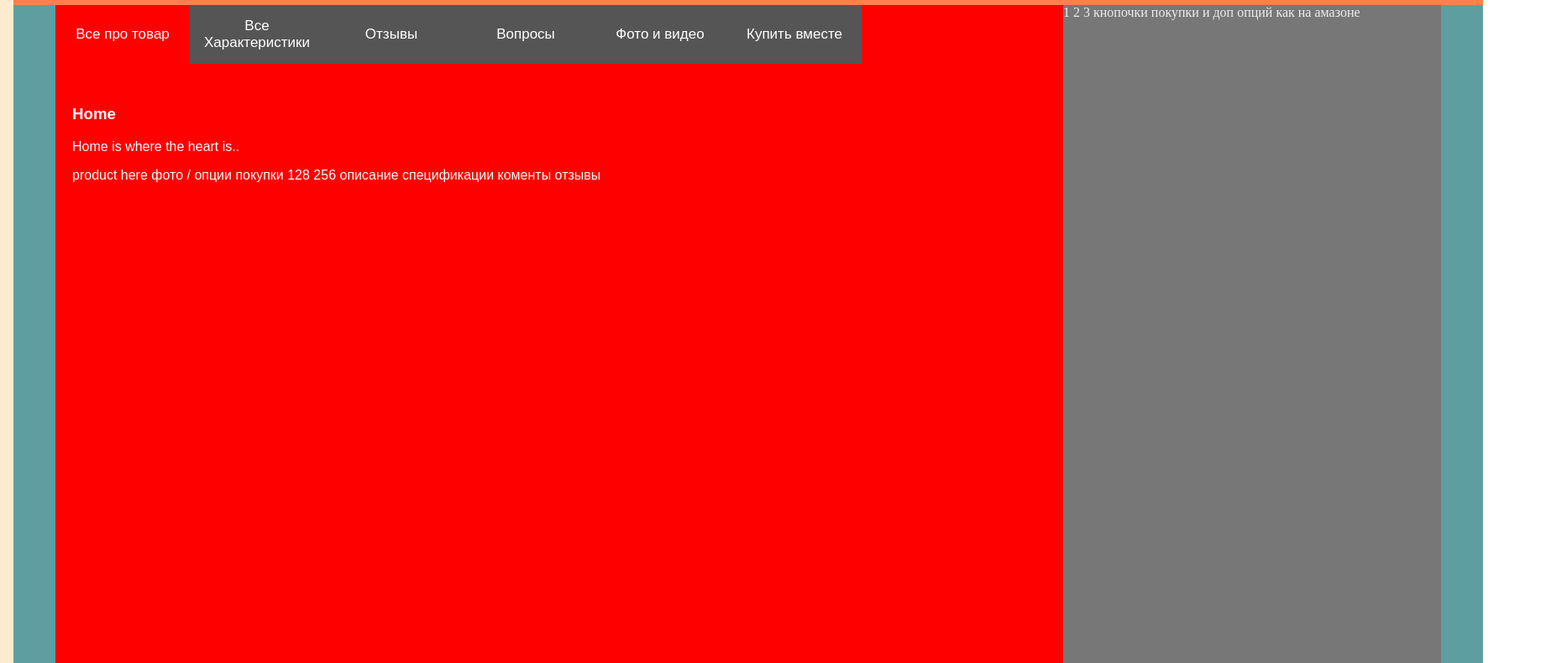
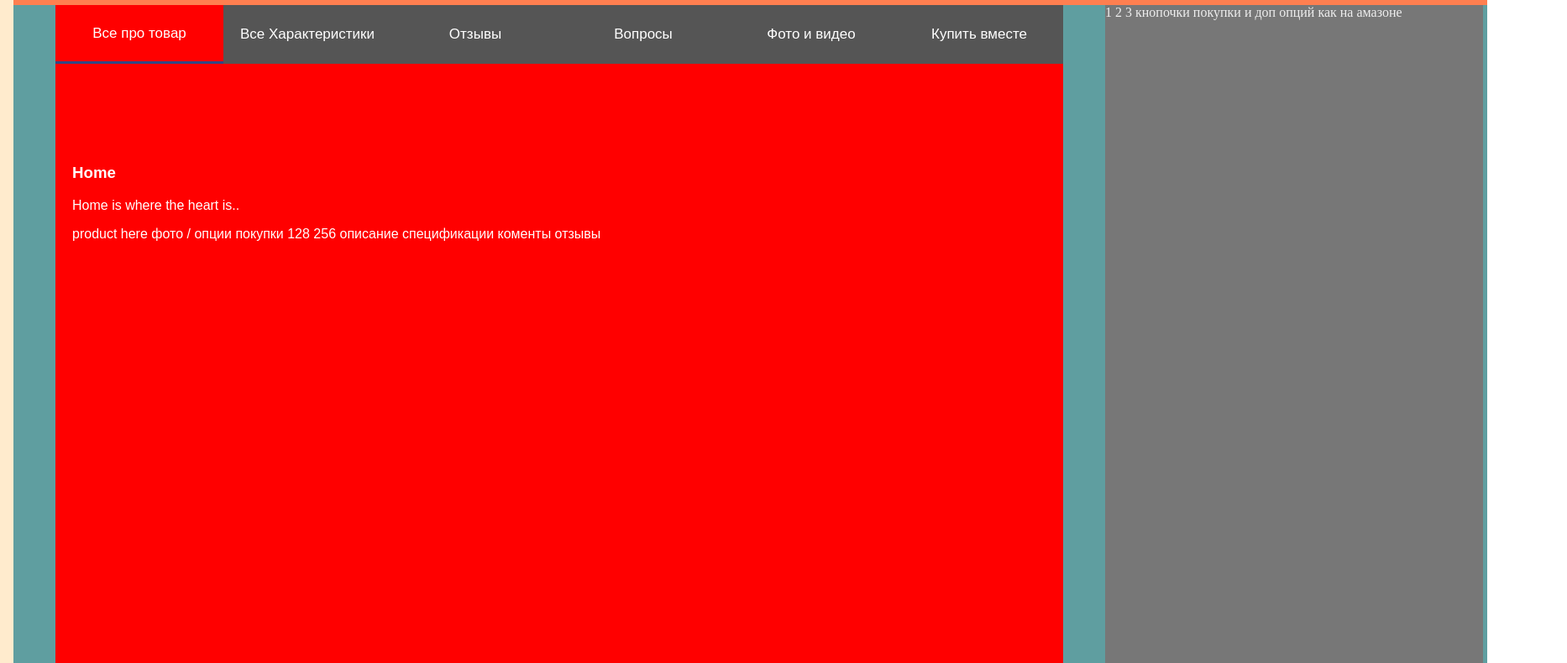
Before and after one commit to AntonBeletsky/ad70845a7093f3c63934c24713e04767, a plain HTML site: page product-page.html in a window 1280 px wide. Shown: the part 332-1122 px from the top of the page at 84% size, 1866 px wide, since content can reach past the window. Drawn offline with Linux system fonts and the light colour scheme; a script that the page names is missing.

Commit message:
product page
product page

```diff
--- a/assets/css/main.css
+++ b/assets/css/main.css
@@ -174,7 +174,7 @@ div.wrapper{
     align-items: stretch; /* base line */
     align-content: center;
 
-
+    padding-left: 50px;
 }
 
 .breadcrumbs{
@@ -238,92 +238,3 @@ ul.breadcrumb li a:hover {
   text-decoration: underline;
 
 }
-
-
-/* product page //////////////////////*/
-/* TOOO: доделать */
-.product-content-container{
-    display: flex;
-    flex-direction: row;
-
-    padding-left: 50px;
-    padding-right: 50px;
-    width: 100%;
-}
-
-.product-content-body{
-    /*height: 100%;*/
-    width: 1200px;
-    /*margin-left: 100px;*/
-    font-family: Arial;
-}
-
-.product-content-right{
-    width: 450px;
-    height: 1300px;
-    background-color: #777;
-    color: #eee;
-
-}
-
-
-/* Style tab links */
-.tablink {
-    width: 160px;
-    height: 70px;
-
-    background-color: #555;
-    color: white;
-    float: left;
-    border: none;
-    outline: none;
-    cursor: pointer;
-    padding: 14px 16px;
-    font-size: 17px;
-}
-
-.tablink:hover {
-  background-color: #777;
-}
-
-/* Style the tab content (and add height:100% for full page content) */
-.tabcontent {
-  color: white;
-  display: none;
-  padding: 100px 20px;
-  height: 800px;
-}
-
-#Home {background-color: red;}
-#News {background-color: green;}
-#Contact {background-color: blue;}
-#About {background-color: orange;}
-#Links1 {background-color: rgb(112, 103, 85);}
-#Links2 {background-color: rgb(112, 103, 85);}
-#Links {background-color: rgb(78, 63, 33);}
-
-
-/* tabs */
-.all-product{
-
-}
-
-.all-specs{
-
-}
-
-.all-reviews{
-
-}
-
-.all-questions{
-
-}
-
-.photo-video{
-
-}
-
-.buy-with-it{
-
-}
--- /dev/null
+++ b/assets/css/product_page.css
@@ -0,0 +1,121 @@
+/* product page //////////////////////*/
+/* TOOO: доделать */
+.product-content-container{
+    display: flex;
+    flex-direction: row;
+
+    padding-left: 50px;
+    padding-right: 5px;
+    width: 100%;
+}
+
+.product-content-body{
+    /*height: 100%;*/
+    width: 1200px;
+    /*margin-left: 100px;*/
+    font-family: Arial;
+
+    margin-right: 50px;
+
+}
+
+.product-content-right{
+    width: 450px;
+    height: 1300px;
+    background-color: #777;
+    color: #eee;
+
+}
+
+
+/* Style tab links */
+.tablink {
+    width: 200px;
+    height: 70px;
+
+    background-color: #555;
+    color: white;
+    float: left;
+    border: none;
+    outline: none;
+    cursor: pointer;
+    padding: 14px 16px;
+    font-size: 17px;
+}
+
+.tablink.active {
+border-bottom: 3px solid #314785;
+}
+
+.tablink:hover {
+  background-color: #777;
+  border-bottom: 3px solid #515358;
+}
+
+/* Style the tab content (and add height:100% for full page content) */
+.tabcontent {
+  color: white;
+  display: none;
+  padding: 100px 20px;
+  height: 800px;
+}
+
+.tabcontent-container{
+    display: flex;
+    flex-direction: column;
+}
+
+#Home {background-color: red;}
+#News {background-color: green;}
+#Contact {background-color: blue;}
+#About {background-color: orange;}
+#Links1 {background-color: rgb(112, 103, 85);}
+#Links2 {background-color: rgb(112, 103, 85);}
+#Links {background-color: rgb(78, 63, 33);}
+
+
+.product-content-body>nav{
+    margin: 0px 0px 0px 0px;
+    padding: 0px 0px 0px 0px;
+}
+
+ul.nav-product-info{
+    list-style: none;
+    display: flex;
+    flex-wrap: nowrap;
+    margin: 0px 0px 0px 0px;
+    padding: 0px 0px 0px 0px;
+}
+
+ul.nav-product-info li{
+    display: inline;
+}
+
+ul.breadcrumb {
+
+}
+
+/* tabs */
+.all-product{
+
+}
+
+.all-specs{
+
+}
+
+.all-reviews{
+
+}
+
+.all-questions{
+
+}
+
+.photo-video{
+
+}
+
+.buy-with-it{
+
+}
--- a/product-page.html
+++ b/product-page.html
@@ -22,6 +22,7 @@
     <link rel="stylesheet" href="./assets/css/main.css">
     <link rel="stylesheet" href="./assets/css/navbar.css">
     <link rel="stylesheet" href="./assets/css/leftbar.css">
+    <link rel="stylesheet" href="./assets/css/product_page.css">
 
 
 </head>
@@ -111,13 +112,19 @@
 <div class="product-content-container">
 
 <div class="product-content-body">
+    <nav>
+        <ul class="nav-product-info">
+            <li><button class="tablink active" onclick="openPage('Home', this, 'red')" id="defaultOpen">Все про
+                    товар</button></li>
+            <li><button class="tablink" onclick="openPage('News', this, 'green')">Все Характеристики</button></li>
+            <li><button class="tablink" onclick="openPage('Contact', this, 'blue')">Отзывы</button></li>
+            <li><button class="tablink" onclick="openPage('About', this, 'orange')">Вопросы</button></li>
+            <li><button class="tablink" onclick="openPage('Links', this, 'gray')">Фото и видео</button></li>
+            <li><button class="tablink" onclick="openPage('Links1', this, 'black')">Купить вместе</button></li>
+        </ul>
+    </nav>
 
-    <button class="tablink" onclick="openPage('Home', this, 'red')" id="defaultOpen">Все про товар</button>
-    <button class="tablink" onclick="openPage('News', this, 'green')">Все Характеристики</button>
-    <button class="tablink" onclick="openPage('Contact', this, 'blue')">Отзывы</button>
-    <button class="tablink" onclick="openPage('About', this, 'orange')">Вопросы</button>
-    <button class="tablink" onclick="openPage('Links', this, 'gray')">Фото и видео</button>
-    <button class="tablink" onclick="openPage('Links1', this, 'black')">Купить вместе</button>
+    <div class="tabcontent-container">
 
     <div id="Home" class="tabcontent">
         <h3>Home</h3>
@@ -172,6 +179,8 @@
         <p>Who we are and what we do.</p>
     </div>
 
+    </div> <!-- tabs content container-->
+
 </div>
 
 <div class="product-content-right">
@@ -216,18 +225,24 @@
 
 <!-- js  pdroduct tabs -->
 <script>
+    /* tabs click*/
     function openPage(pageName, elmnt, color) {
-        var i, tabcontent, tablinks;
+        let i, tabcontent, tablinks;
         tabcontent = document.getElementsByClassName("tabcontent");
         for (i = 0; i < tabcontent.length; i++) {
+            /*  hide all tabs*/
             tabcontent[i].style.display = "none";
         }
         tablinks = document.getElementsByClassName("tablink");
         for (i = 0; i < tablinks.length; i++) {
             tablinks[i].style.backgroundColor = "";
+
+            tablinks[i].classList.remove("active");
         }
         document.getElementById(pageName).style.display = "block";
         elmnt.style.backgroundColor = color;
+        /* add border-buttom to tablink btn*/
+        elmnt.classList.add("active");
     }
 
     // Get the element with id="defaultOpen" and click on it
```
